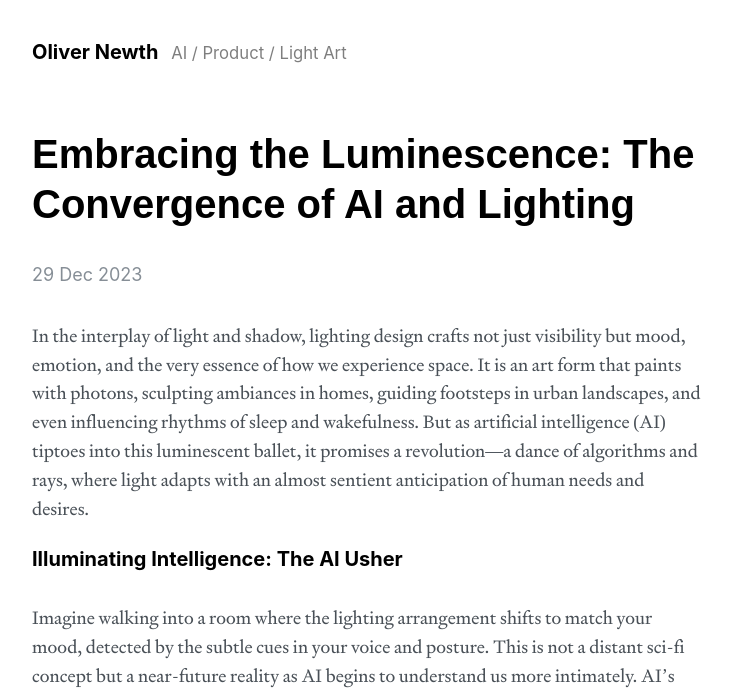
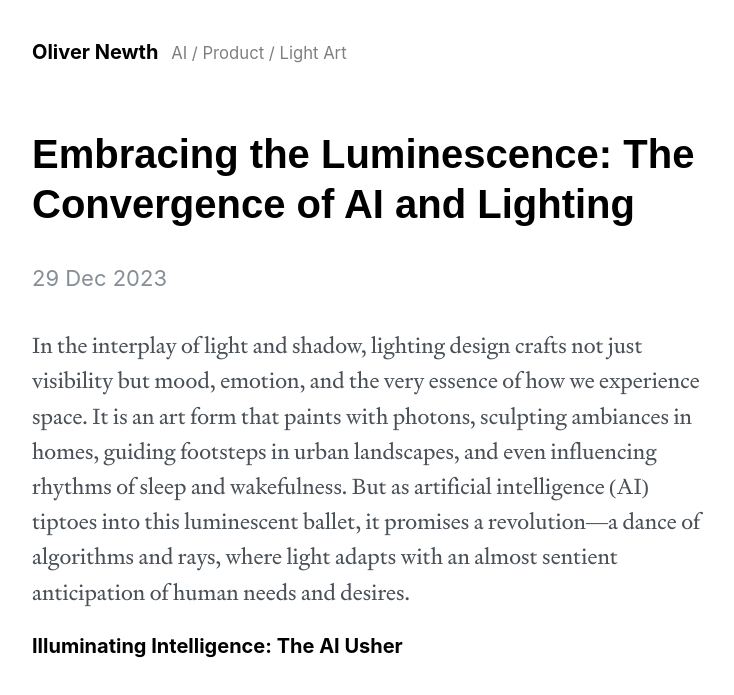
Before and after one commit to olivernewth/personal2, a Jekyll site: the page built from index.html, in a window 1280 px wide. Shown: the top 695 px of the page, without its empty margins (272-1006 px from the left). Built offline with Jekyll 4.4.1, drawn with Linux system fonts in a browser that asks for light colours; some web fonts are replaced; the list of posts is cut into pages by our own code.

Commit message:
Larger font

```diff
--- a/_sass/_variables.scss
+++ b/_sass/_variables.scss
@@ -27,7 +27,7 @@
   --yellow-100: #fff3bf;
 
   --body-font: -apple-system, BlinkMacSystemFont, "Segoe UI", Roboto, "Helvetica Neue", Arial, "Noto Sans", sans-serif, "Apple Color Emoji", "Segoe UI Emoji", "Segoe UI Symbol", "Noto Color Emoji";
-  --body-font-size: 18px;
+  --body-font-size: 22px;
   --body-line-height: 1.6;
   --body-color: var(--gray-700);
   --body-bg: #fff;
```
